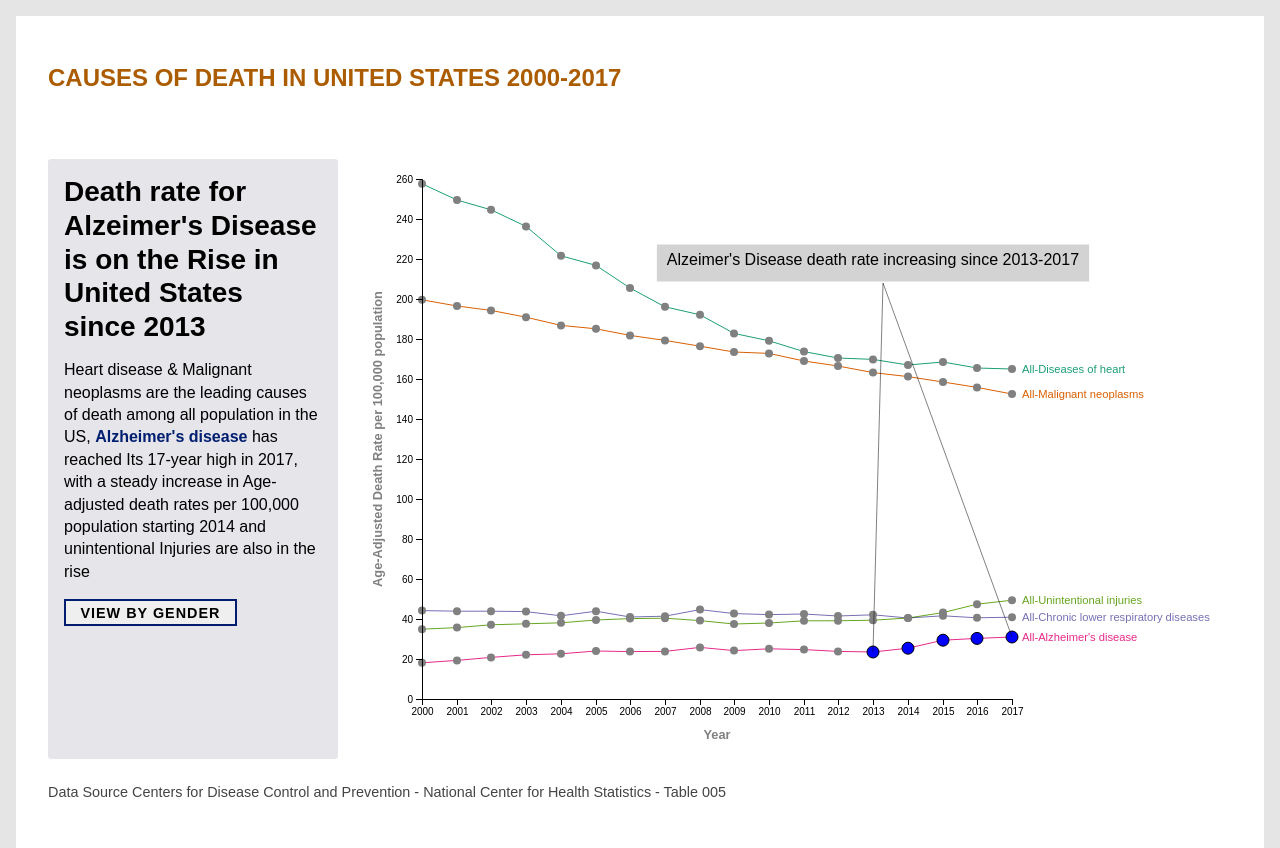
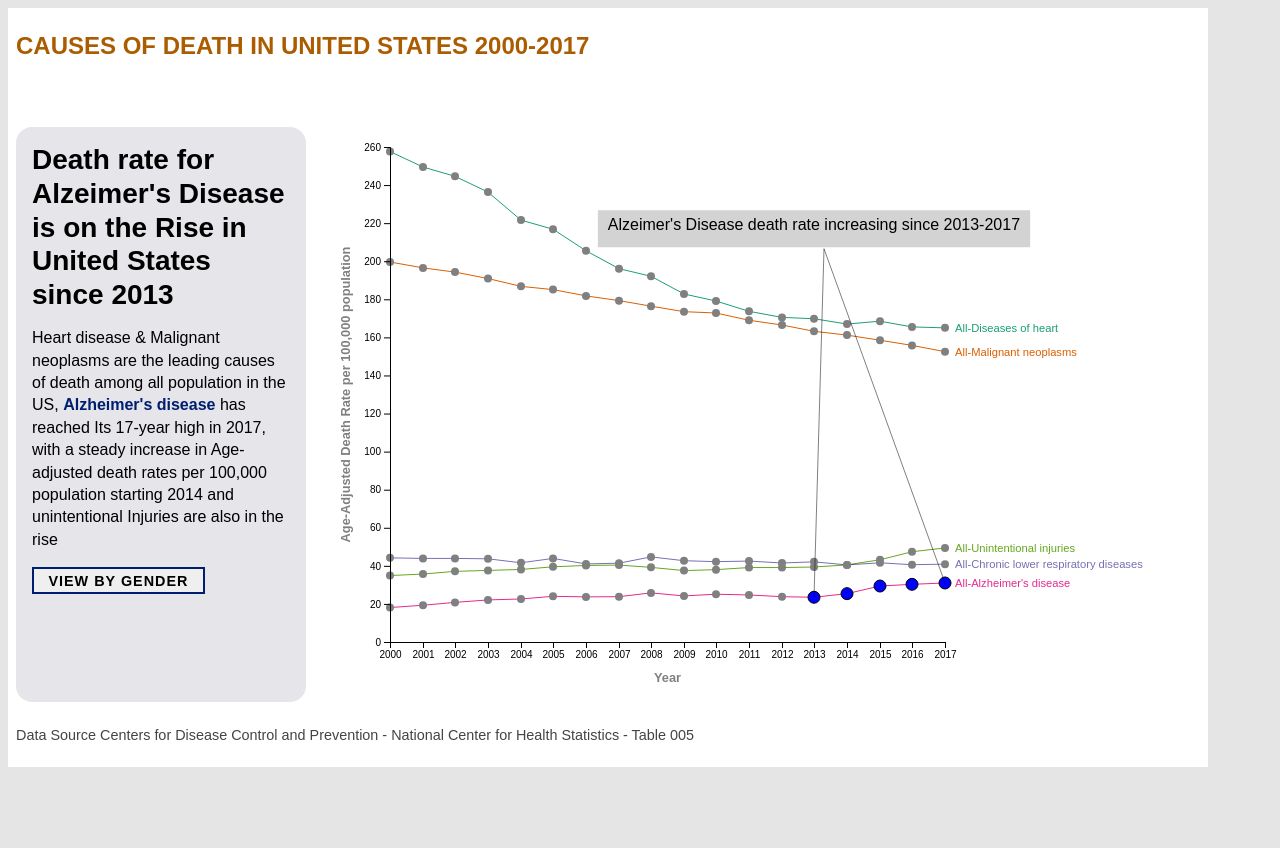
Before and after one commit to Sembian/sembian2-UIUC-CS498, a plain HTML site: page index.html in a window 1280 px wide. After the commit the page ends 808 px from the top, so only its background shows below. Drawn offline with nearby package versions, Linux system fonts and the light colour scheme.

Commit message:
Height Fix

```diff
--- a/app.js
+++ b/app.js
@@ -297,7 +297,7 @@ const annotations = {
       },
       "scene-3":
       {
-          text: ["Alzeimers Disease hghest and prevelant in White race population"],
+          text: ["Alzeimers Disease highest and prevelant in White race population"],
           textCenter: {
               year: 2008,
               rate: 2
@@ -800,8 +800,8 @@ xAxisG.append('text')
 
 // Dimensions.
 const margin = { top: 20, right: 100, bottom: 30, left: 60 };
-const width = 910 - margin.right - margin.left;
-const height = 600- margin.top - margin.bottom;
+const width = 875 - margin.right - margin.left;
+const height = 575- margin.top - margin.bottom;
 const innerWidth = width - margin.left - margin.right;
 const innerHeight = height - margin.bottom
 // Scale data.
--- a/style.css
+++ b/style.css
@@ -145,7 +145,7 @@ a:hover {
 .mars-current-weather {
   background: var(--clr-light);
   padding: 2em 2em 2em;
-  max-width: 1300px;
+  max-width: 1200px;
   margin: 1em;
 }
 
@@ -159,7 +159,7 @@ a:hover {
 
 .info{
   background: var(--clr-info-bg);
-  border-radius: 0.2rem;
+  border-radius: 1rem;
 }
 .spotlight-text{
   font-size: var(--fs-body);
@@ -178,7 +178,7 @@ a:hover {
   }
 
   .tip-header {
-  border-bottom: 2px solid white;
+  border-bottom: 1px solid white;
   padding: 0.4rem 1rem;
   }
 
@@ -193,7 +193,7 @@ a:hover {
   .mars-current-weather {
     display: -ms-grid;
     display: grid;
-    row-gap: 1em;
+    row-gap: .5em;
     -ms-grid-columns: (12fr)[12];
     grid-template-columns: repeat(12, 12fr);
   }
@@ -237,8 +237,8 @@ a:hover {
     fill: black;
 }
   .mars-current-weather {
-    padding: 2em;
-    margin: 1em 1em 0 1em;
+    padding: 0.5em;
+    margin: .5em .5em 0 .5em;
     -ms-grid-columns: (12fr)[12];
         grid-template-columns: repeat(12, 12fr);
     grid-gap: 0.5em;
```
